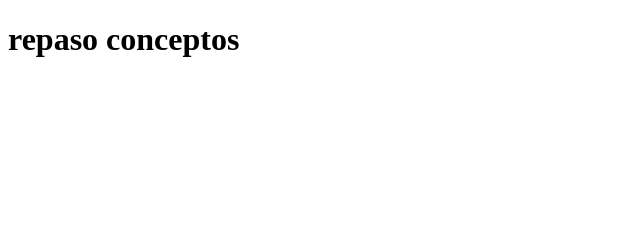
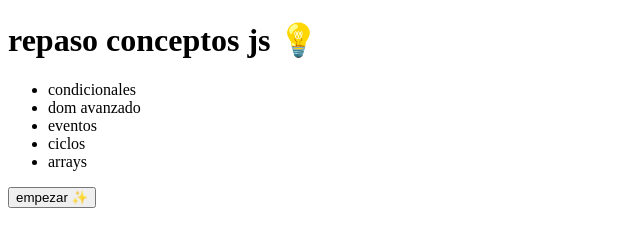
Before and after one commit to gleidygraciano/profundizacion_web_2821740, a plain HTML site: page 1-repaso-conceptos-js/index.html in a window 1280 px wide. Shown: the whole page, without its empty margins (0-640 px from the left). Drawn offline with Linux system fonts and the light colour scheme.

Commit message:
lista de temas

```diff
--- a/1-repaso-conceptos-js/index.html
+++ b/1-repaso-conceptos-js/index.html
@@ -6,7 +6,15 @@
     <title>Document</title>
 </head>
 <body>
-    <h1>repaso conceptos</h1>
+    <h1>repaso conceptos js 💡</h1>
+    <ul>
+        <li>condicionales</li>
+        <li>dom avanzado</li>
+        <li>eventos</li>
+        <li>ciclos</li>
+        <li>arrays</li>
+    </ul>
+    <button>empezar ✨</button>
 
     <script src="./js/app.js"></script>
 </body>
```
